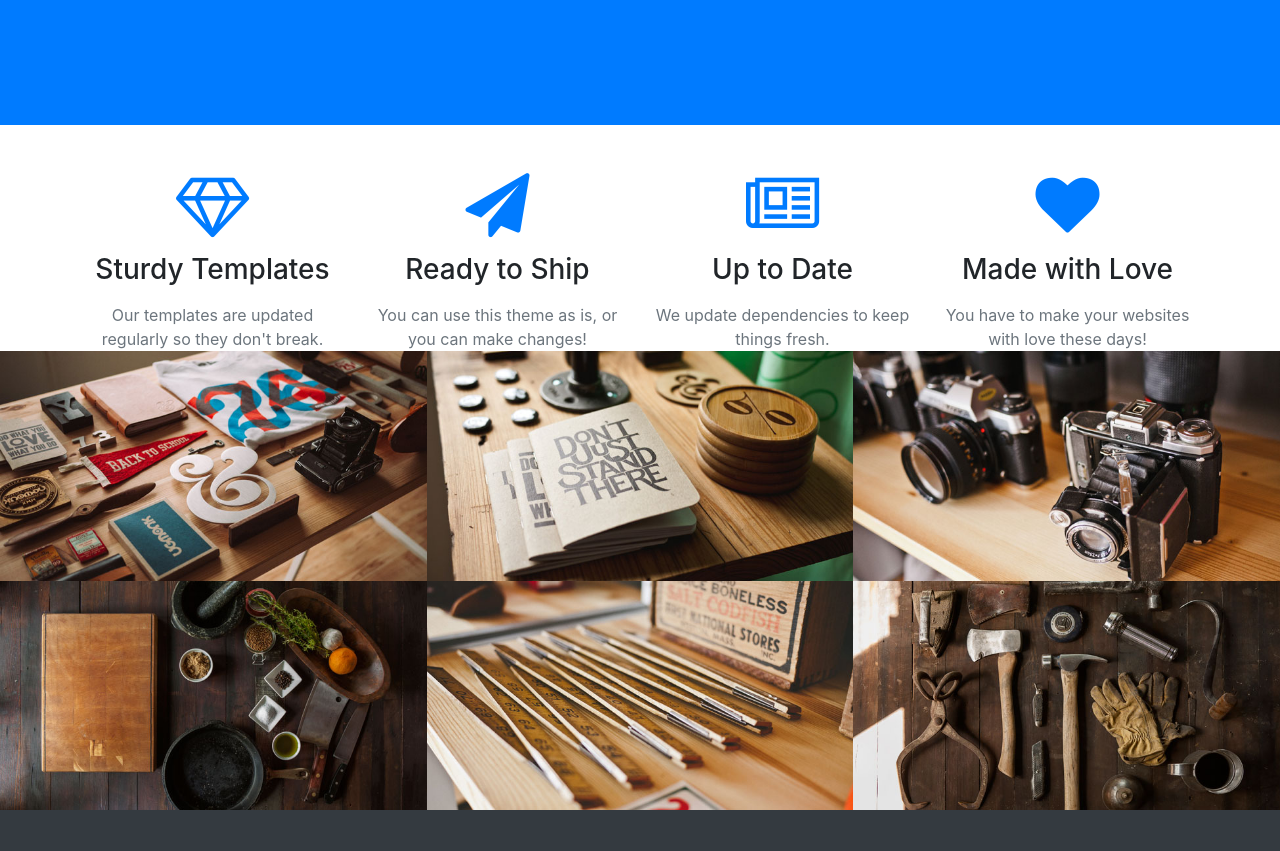
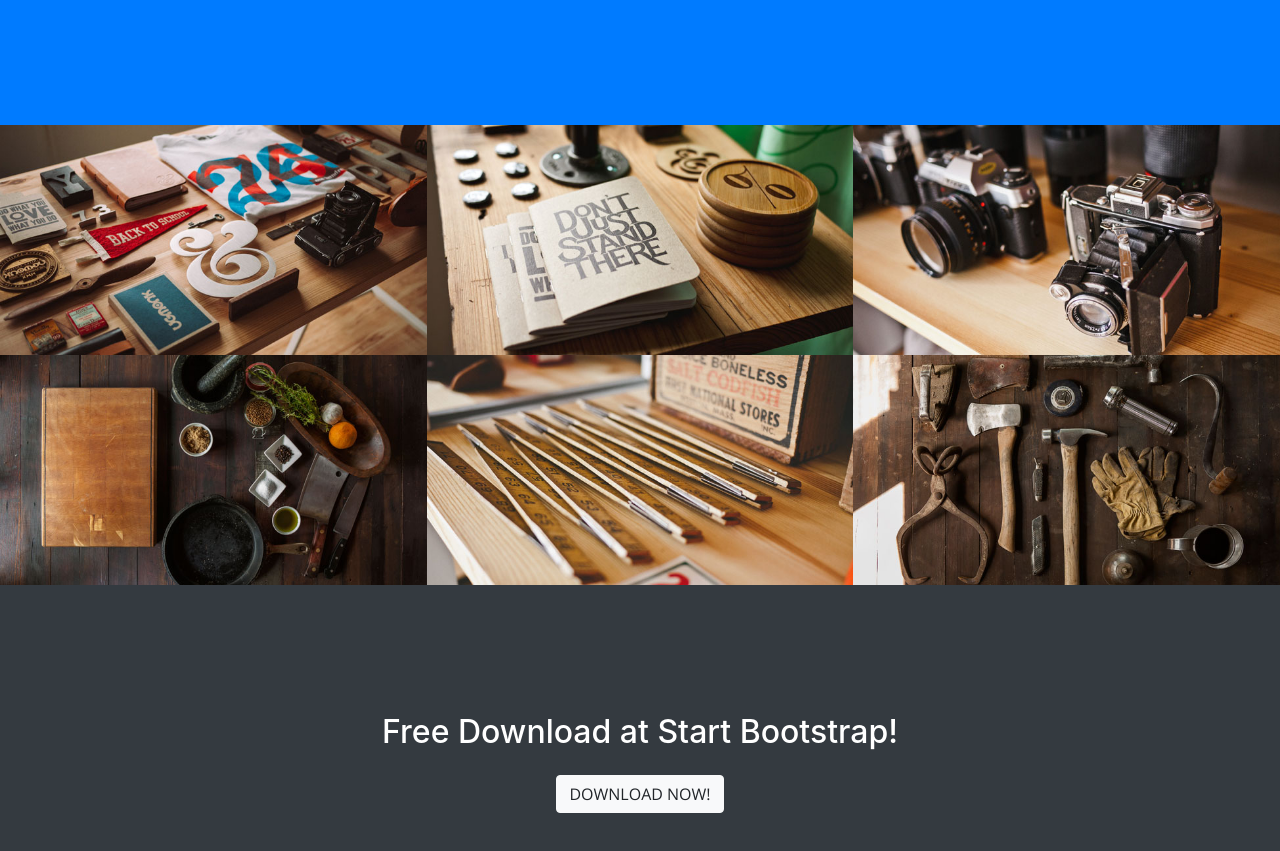
Before and after one commit to CINEMAXMX/Cinemax, a website with bundled scripts: page index.html in a window 1280 px wide. Shown: the part 1128-1979 px from the top of the page. Built offline with nearby package versions, Linux system fonts and the light colour scheme.

Commit message:
Update index.html

```diff
--- a/index.html
+++ b/index.html
@@ -85,38 +85,7 @@
 
 
       </div>
-      <div class="container">
-        <div class="row">
-          <div class="col-lg-3 col-md-6 text-center">
-            <div class="service-box mt-5 mx-auto">
-              <i class="fa fa-4x fa-diamond text-primary mb-3 sr-icons"></i>
-              <h3 class="mb-3">Sturdy Templates</h3>
-              <p class="text-muted mb-0">Our templates are updated regularly so they don't break.</p>
-            </div>
-          </div>
-          <div class="col-lg-3 col-md-6 text-center">
-            <div class="service-box mt-5 mx-auto">
-              <i class="fa fa-4x fa-paper-plane text-primary mb-3 sr-icons"></i>
-              <h3 class="mb-3">Ready to Ship</h3>
-              <p class="text-muted mb-0">You can use this theme as is, or you can make changes!</p>
-            </div>
-          </div>
-          <div class="col-lg-3 col-md-6 text-center">
-            <div class="service-box mt-5 mx-auto">
-              <i class="fa fa-4x fa-newspaper-o text-primary mb-3 sr-icons"></i>
-              <h3 class="mb-3">Up to Date</h3>
-              <p class="text-muted mb-0">We update dependencies to keep things fresh.</p>
-            </div>
-          </div>
-          <div class="col-lg-3 col-md-6 text-center">
-            <div class="service-box mt-5 mx-auto">
-              <i class="fa fa-4x fa-heart text-primary mb-3 sr-icons"></i>
-              <h3 class="mb-3">Made with Love</h3>
-              <p class="text-muted mb-0">You have to make your websites with love these days!</p>
-            </div>
-          </div>
-        </div>
-      </div>
+
     </section>
 
     <section class="p-0" id="portfolio">
```
